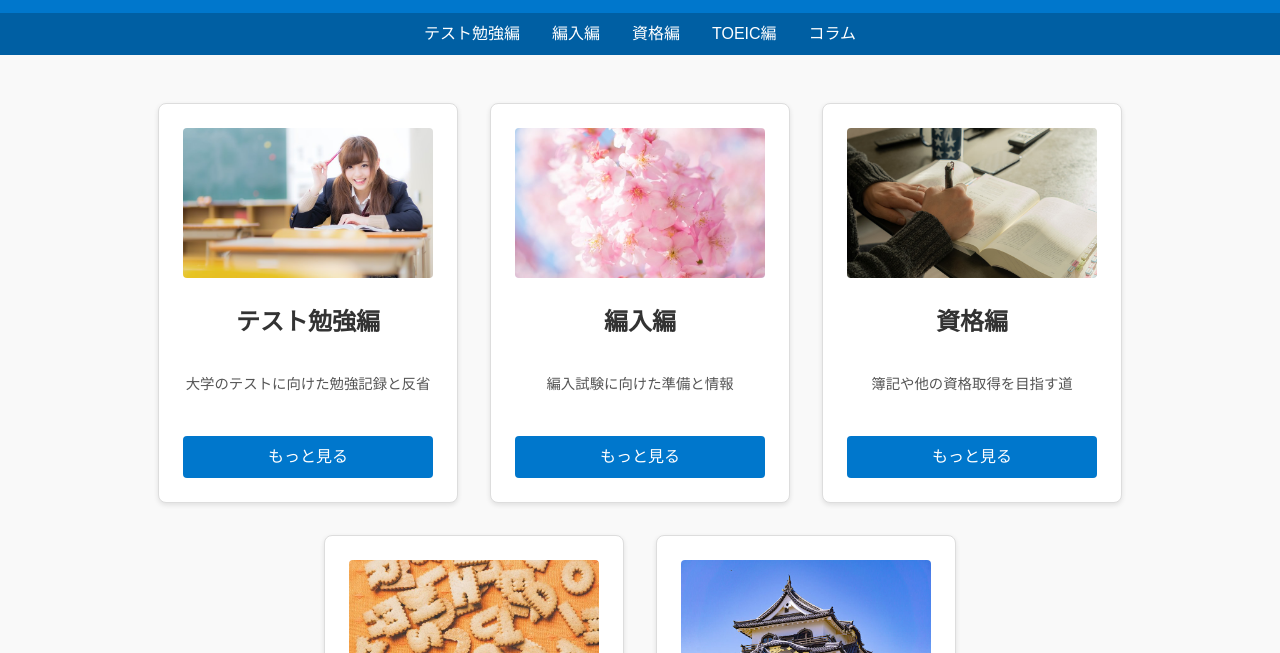
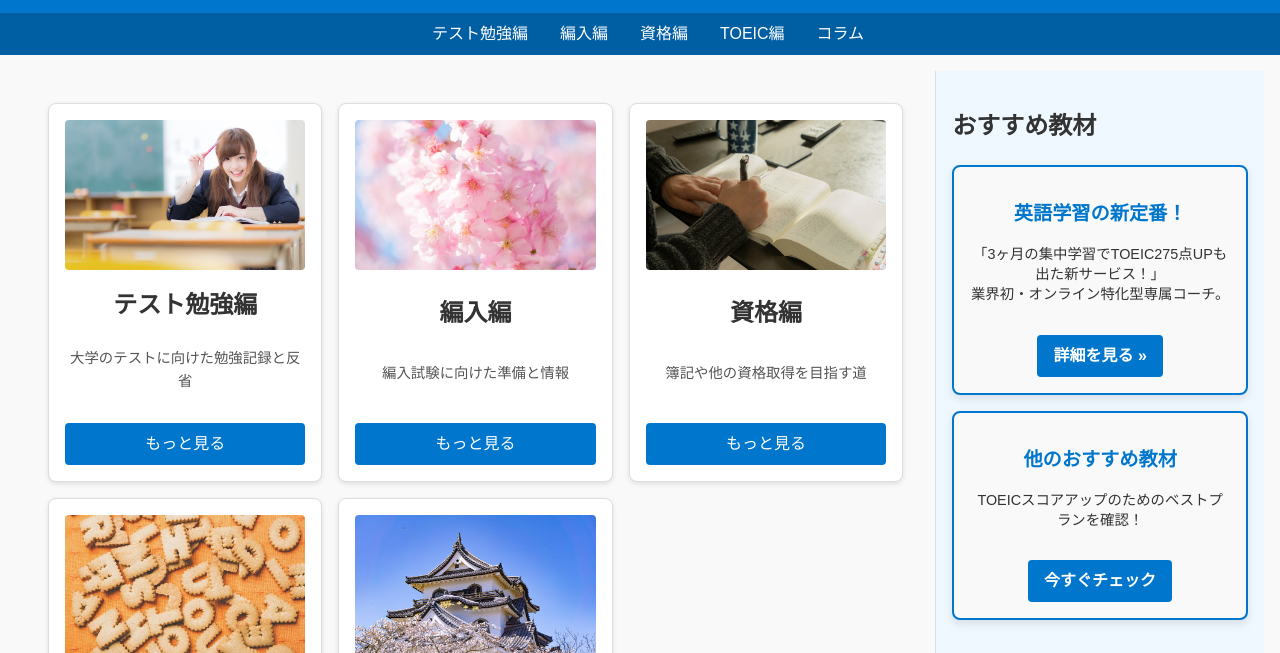
Before and after one commit to akindo8610/akindo8610.github.io, a plain HTML site: page index.html in a window 1280 px wide. Shown: the part 147-800 px from the top of the page. Drawn offline with Linux system fonts and the light colour scheme.

Commit message:
Update index.html

```diff
--- a/index.html
+++ b/index.html
@@ -13,12 +13,15 @@
             padding: 0;
             background-color: #f9f9f9;
             color: #333;
+            display: flex;
+            flex-direction: column;
         }
         header {
             background: #0077cc;
             color: #fff;
             padding: 1rem 0;
             text-align: center;
+            width: 100%;
         }
         header h1 {
             margin: 0;
@@ -33,6 +36,7 @@
             justify-content: center;
             background: #005fa3;
             padding: 0.5rem;
+            width: 100%;
         }
         nav a {
             color: #fff;
@@ -43,31 +47,44 @@
         nav a:hover {
             text-decoration: underline;
         }
+        .content {
+            display: flex;
+            flex-direction: row;
+            justify-content: space-between;
+            padding: 1rem;
+        }
+        .main {
+            flex: 3;
+            padding: 1rem;
+        }
+        .sidebar {
+            flex: 1;
+            padding: 1rem;
+            background-color: #f0f8ff;
+            border-left: 1px solid #ddd;
+        }
         .categories {
-            display: flex;
-            flex-wrap: wrap;
-            justify-content: center;
-            padding: 2rem;
+            display: grid;
+            grid-template-columns: repeat(auto-fill, minmax(250px, 1fr));
+            gap: 1rem;
+            padding: 1rem;
         }
         .category {
             background: #fff;
             border: 1px solid #ddd;
             border-radius: 8px;
-            margin: 1rem;
-            padding: 1.5rem;
-            width: 250px;
+            padding: 1rem;
             text-align: center;
             box-shadow: 0 2px 5px rgba(0, 0, 0, 0.1);
             display: flex;
             flex-direction: column;
             justify-content: space-between;
-            height: 350px; /* 高さを揃える */
         }
         .category img {
             max-width: 100%;
-            height: 150px; /* 画像の高さを統一 */
-            object-fit: cover; /* 画像が均等に収まる */
+            height: 150px;
             border-radius: 4px;
+            object-fit: cover;
         }
         .category h2 {
             margin: 1rem 0 0.5rem;
@@ -89,12 +106,48 @@
         .category a:hover {
             background: #005fa3;
         }
+        .affiliate {
+            border: 2px solid #0077cc;
+            border-radius: 8px;
+            padding: 1rem;
+            margin: 1rem 0;
+            background: #f9f9f9;
+            text-align: center;
+            box-shadow: 0 4px 10px rgba(0, 0, 0, 0.1);
+        }
+        .affiliate h2 {
+            font-size: 1.2rem;
+            color: #0077cc;
+            margin-bottom: 0.5rem;
+        }
+        .affiliate p {
+            font-size: 0.9rem;
+            color: #333;
+            line-height: 1.4;
+        }
+        .affiliate a {
+            display: inline-block;
+            margin-top: 1rem;
+            padding: 0.5rem 1rem;
+            font-size: 1rem;
+            color: #fff;
+            background: #0077cc;
+            border-radius: 4px;
+            text-decoration: none;
+            font-weight: bold;
+            transition: background 0.3s ease, transform 0.2s ease;
+        }
+        .affiliate a:hover {
+            background: #005fa3;
+            transform: scale(1.05);
+        }
         footer {
             background: #333;
             color: #fff;
             text-align: center;
             padding: 1rem 0;
             margin-top: 2rem;
+            width: 100%;
         }
     </style>
 </head>
@@ -110,7 +163,8 @@
         <a href="#toeic">TOEIC編</a>
         <a href="#column">コラム</a>
     </nav>
-    <main>
+    <div class="content">
+        <main class="main">
             <section class="categories">
                 <div class="category" id="test">
                     <img src="images/PAK85_desk15215645_TP_V4.jpg" alt="テスト勉強">
@@ -144,8 +198,30 @@
                 </div>
             </section>
         </main>
+        <aside class="sidebar">
+            <h2>おすすめ教材</h2>
+            <div class="affiliate">
+                <h2>英語学習の新定番！</h2>
+                <p>
+                    「3ヶ月の集中学習でTOEIC275点UPも出た新サービス！」<br>
+                    業界初・オンライン特化型専属コーチ。
+                </p>
+                <a href="https://px.a8.net/svt/ejp?a8mat=44WYMY+7KOJUA+3AQG+NTZCJ" target="_blank">詳細を見る &raquo;</a>
+            </div>
+            <div class="affiliate">
+                <h2>他のおすすめ教材</h2>
+                <p>
+                    TOEICスコアアップのためのベストプランを確認！
+                </p>
+                <a href="https://example.com" target="_blank">今すぐチェック</a>
+            </div>
+        </aside>
+    </div>
     <footer>
         <p>&copy; 2025 アキンドマインド. All rights reserved.</p>
+        <p>
+            当サイトではアフィリエイト広告を利用しています。リンクをクリックし商品を購入すると、運営者が報酬を受け取ることがあります。
+        </p>
     </footer>
 </body>
 </html>
```
Lines whose indentation alone changed are shown as unchanged.
